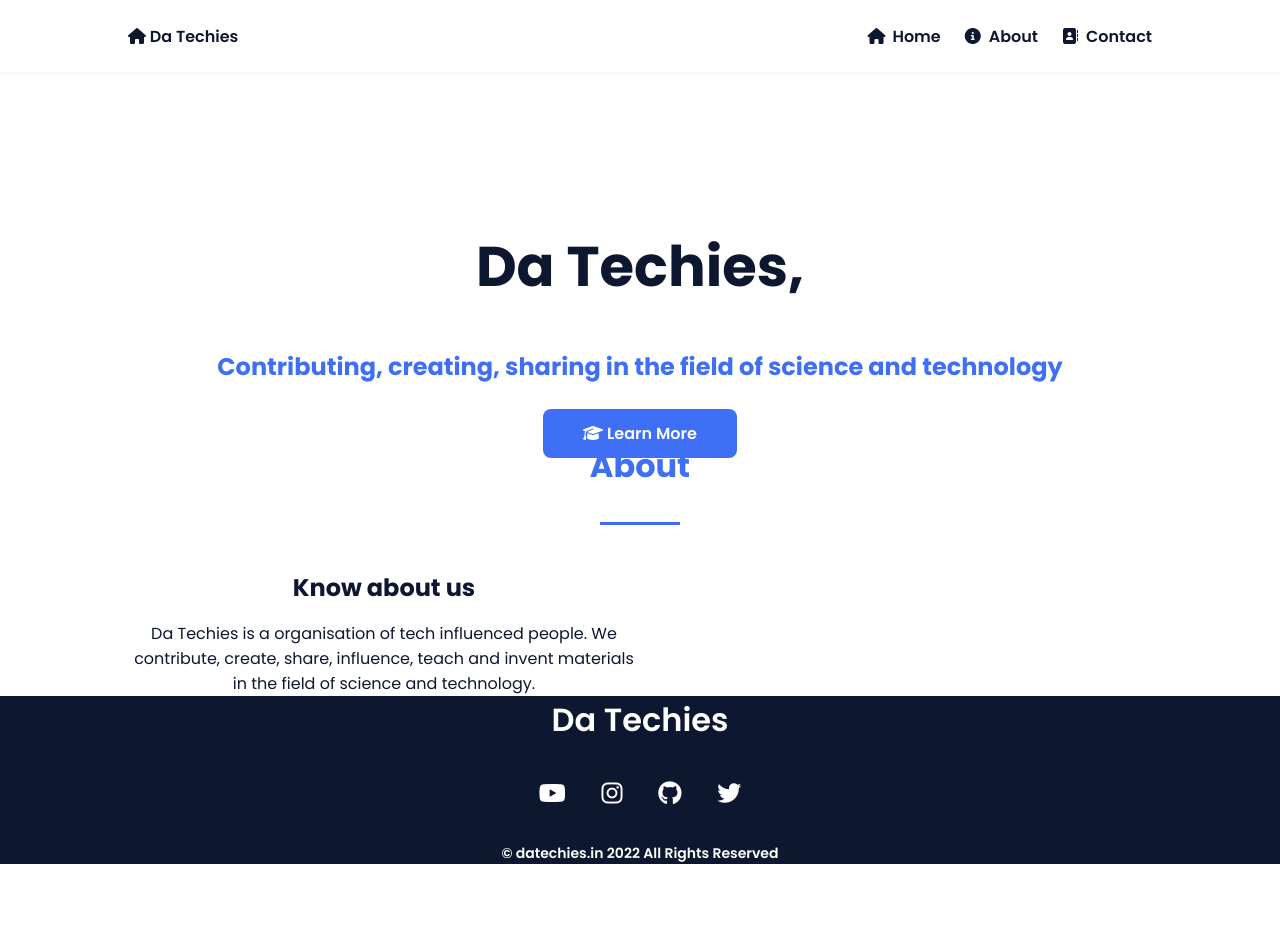
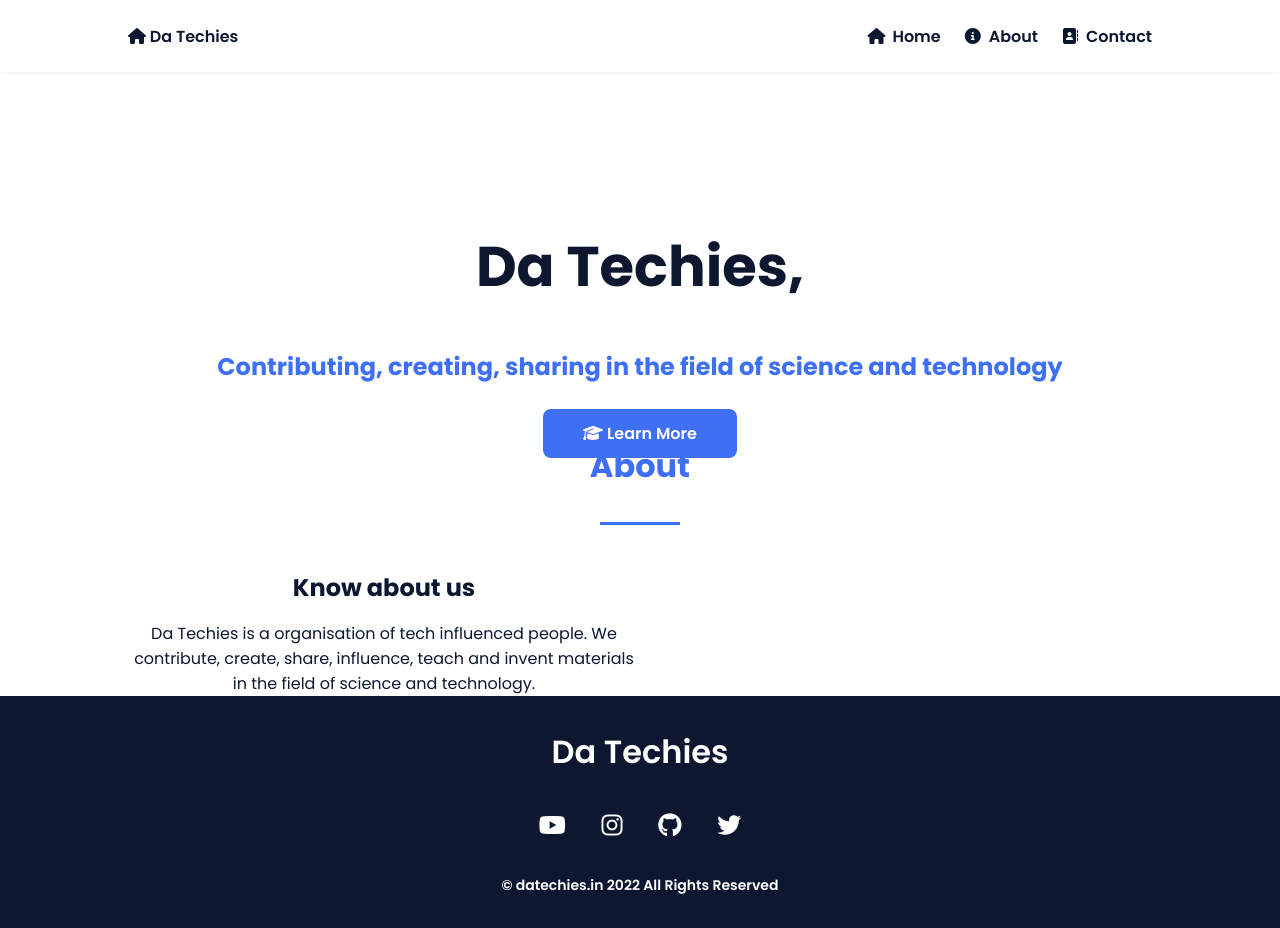
Before and after one commit to itsvks19/DaTechies, a plain HTML site: page index.html in a window 1280 px wide. Before the commit the page ends 864 px from the top, so only its background shows below. Drawn offline with nearby package versions, Linux system fonts and the light colour scheme.

Commit message:
Some changes

```diff
--- a/assets/css/styles.css
+++ b/assets/css/styles.css
@@ -293,7 +293,7 @@ img {
   color: #ffffff;
   text-align: center;
   font-weight: var(--font-semi);
-  padding: 0 0;
+  padding: 2rem 0;
   /* width: 100%;
   height: 100%; */
 }
```
